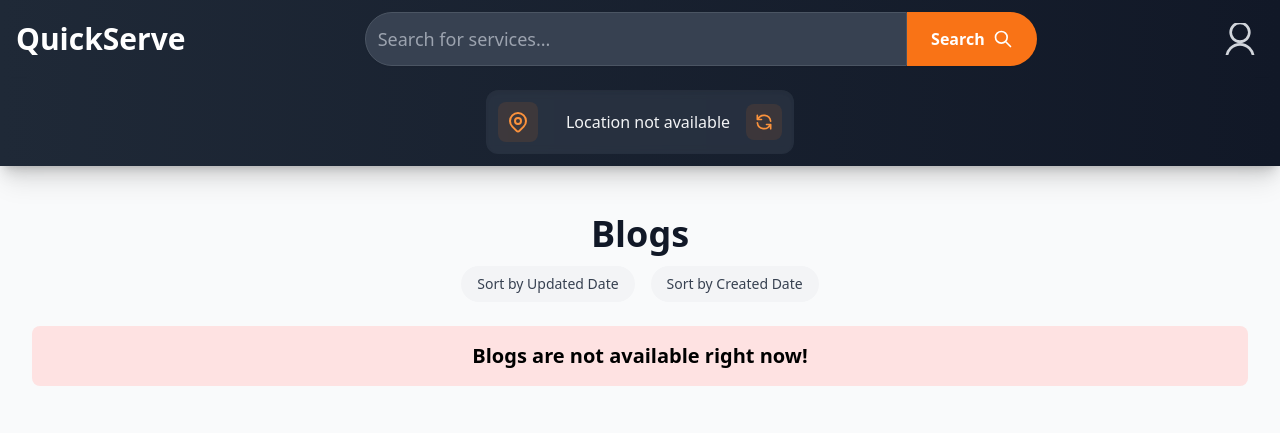
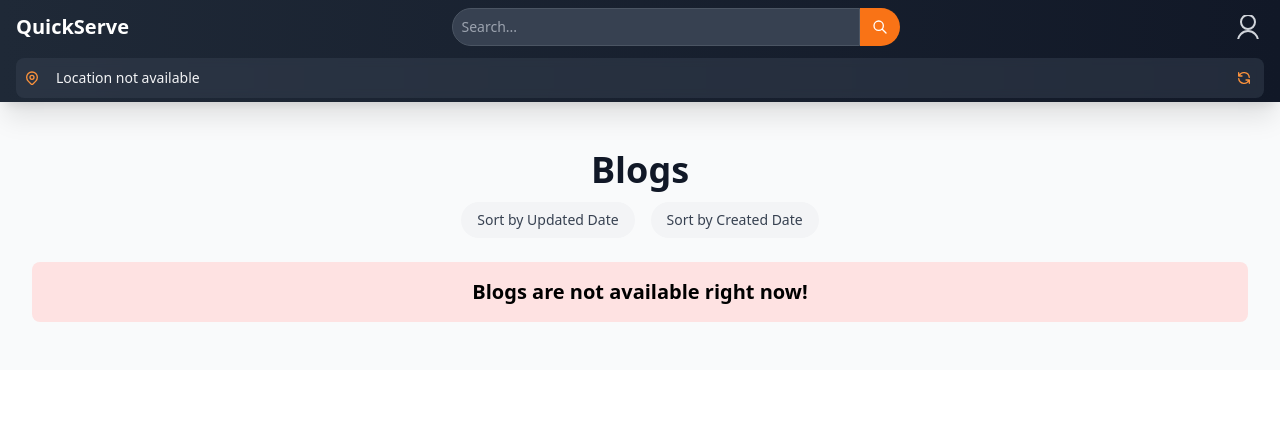
Before and after one commit to cb-here/QuickServe, a Django app: page /blog/ in a window 1280 px wide. Shown: the top 433 px of the page. Run offline with Django 5.2, Linux system fonts and the light colour scheme; the visitor is signed in with stand-in values (Sample User, id 1); data comes from the database, SQL or seed files in the repository; data that the repository does not hold is empty; parts of the project's set-up code (start-up, migrations or seed data) failed here and were passed over.

Commit message:
updated the header not it is not taking more space

```diff
--- a/templates/base.html
+++ b/templates/base.html
@@ -12,107 +12,152 @@
     <link rel="stylesheet" href="/static/css/output.css">
 </head>
 <body class="font-sans">
-    <header class="w-full sticky top-0 bg-gradient-to-r from-gray-800 to-gray-900 shadow-xl z-50">
-        <nav class="container mx-auto px-4 py-3 flex flex-wrap items-center justify-between">
-            <div class="flex items-center">
-                <a href="{% url 'home' %}" class="text-3xl font-bold text-white hover:text-orange-400 transition-colors duration-300 flex items-center">
+    <header class="w-full top-0 bg-gradient-to-r from-gray-800 to-gray-900 shadow-xl z-50 sticky">
+        <div class="container mx-auto px-4">
+            <!-- Top Row - Logo, Search, Auth -->
+            <div class="flex items-center justify-between py-2 gap-2">
+                <!-- Logo -->
+                <a href="{% url 'home' %}" class="text-xl font-bold text-white hover:text-orange-400 transition-colors duration-300 shrink-0">
                     QuickServe
                 </a>
-            </div>
-            <div class="flex-1 mx-4 my-2 md:my-0">
-                <form method="get" class="flex w-full max-w-2xl mx-auto" action="/search/">
-                    <input type="text" placeholder="Search for services..." name="serviceName" value="{{ value }}"
-                           class="flex-grow p-3 text-lg border border-gray-600 bg-gray-700 text-white rounded-l-full focus:ring-2 focus:ring-orange-500 focus:border-orange-500 transition-all duration-300 outline-none placeholder-gray-400 shadow-sm hover:shadow-md focus:shadow-lg">
+
+                <!-- Search - Hidden on small screens, shown on md+ -->
+                <div class="hidden md:flex flex-1 mx-2 max-w-md">
+                    <form method="get" class="flex w-full" action="/search/">
+                        <input type="text" placeholder="Search..." name="serviceName" value="{{ value }}"
+                               class="flex-grow p-2 text-sm border border-gray-600 bg-gray-700 text-white rounded-l-full focus:ring-2 focus:ring-orange-500 focus:border-orange-500 transition-all duration-300 outline-none placeholder-gray-400">
                         <button type="submit"
-                            class="p-3 px-6 bg-orange-500 text-white font-semibold rounded-r-full hover:bg-orange-600 transition-all duration-300 shadow-sm hover:shadow-md flex items-center">
-                        <span class="hidden md:inline">Search</span>
-                        <svg class="w-5 h-5 md:ml-2" fill="none" stroke="currentColor" viewBox="0 0 24 24" xmlns="http://www.w3.org/2000/svg">
+                                class="p-2 px-3 bg-orange-500 text-white font-semibold rounded-r-full hover:bg-orange-600 transition-all duration-300">
+                            <svg class="w-4 h-4" fill="none" stroke="currentColor" viewBox="0 0 24 24" xmlns="http://www.w3.org/2000/svg">
                                 <path stroke-linecap="round" stroke-linejoin="round" stroke-width="2" d="M21 21l-6-6m2-5a7 7 0 11-14 0 7 7 0 0114 0z"></path>
                             </svg>
                         </button>
                     </form>
                 </div>
 
-            <div class="flex items-center space-x-4">
+                <!-- Auth Buttons and Mobile Search Toggle -->
+                <div class="flex items-center space-x-2">
+                    <!-- Mobile Search Toggle - Visible only on small screens -->
+                    <button id="mobileSearchToggle" class="md:hidden p-2 text-gray-300 hover:text-orange-400">
+                        <svg class="w-5 h-5" fill="none" stroke="currentColor" viewBox="0 0 24 24">
+                            <path stroke-linecap="round" stroke-linejoin="round" stroke-width="2" d="M21 21l-6-6m2-5a7 7 0 11-14 0 7 7 0 0114 0z"></path>
+                        </svg>
+                    </button>
+
                     {% if user.is_authenticated %}
+                        <!-- Profile Dropdown -->
                         <div class="relative group">
-                        <button id="dropdownButton" class="flex items-center focus:outline-none hover:bg-gray-700 rounded-full p-2 transition-colors duration-300">
-                            <svg xmlns="http://www.w3.org/2000/svg" class="w-8 h-8 text-gray-300" fill="none" viewBox="0 0 24 24" stroke="currentColor">
+                            <button class="flex items-center focus:outline-none hover:bg-gray-700 rounded-full p-1 transition-colors duration-300">
+                                <svg xmlns="http://www.w3.org/2000/svg" class="w-6 h-6 text-gray-300" fill="none" viewBox="0 0 24 24" stroke="currentColor">
                                     <path stroke-linecap="round" stroke-linejoin="round" stroke-width="2" d="M12 14c3.866 0 7-3.134 7-7s-3.134-7-7-7-7 3.134-7 7 3.134 7 7 7zm0 2c-5.523 0-10 4.477-10 10h20c0-5.523-4.477-10-10-10z" />
                                 </svg>
                             </button>
-                        <div id="dropdownMenu"
-                            class="absolute right-0 mt-2 w-48 bg-white text-gray-800 rounded-lg shadow-xl hidden group-hover:block border border-gray-100">
+                            <div class="absolute right-0 mt-2 w-48 bg-white text-gray-800 rounded-lg shadow-xl hidden group-hover:block border border-gray-100">
                                 <a href="{% url 'profile' %}" class="block px-4 py-2 hover:bg-gray-50 rounded-t-lg">Profile</a>
                                 <a href="{% url 'bookings' %}" class="block px-4 py-2 hover:bg-gray-50">Orders</a>
                                 <a href="{% url 'logout' %}" class="block px-4 py-2 text-red-500 hover:bg-red-50 rounded-b-lg">Logout</a>
                             </div>
                         </div>
                     {% else %}
-                    <a href="{% url 'login' %}" class="bg-orange-500 text-white px-4 py-2 rounded-full hover:bg-orange-600 transition-colors duration-300 shadow-sm hover:shadow-md">
+                        <a href="{% url 'login' %}" class="bg-orange-500 text-white px-3 py-1 text-sm rounded-full hover:bg-orange-600 transition-colors duration-300">
                             Sign In
                         </a>
-                    <a href="{% url 'register' %}" class="bg-transparent border border-orange-500 text-orange-500 px-4 py-2 rounded-full hover:bg-orange-500 hover:text-white transition-colors duration-300 shadow-sm hover:shadow-md">
+                        <a href="{% url 'register' %}" class="bg-transparent border border-orange-500 text-orange-500 px-3 py-1 text-sm rounded-full hover:bg-orange-500 hover:text-white transition-colors duration-300">
                             Sign Up
                         </a>
                     {% endif %}
                 </div>
-        </nav>
+            </div>
 
-        <div class="bg-gradient-to-r from-gray-800 to-gray-900 py-3 shadow-lg">
-            <div class="container mx-auto px-4 flex items-center justify-center">
+            <!-- Mobile Search - Hidden by default -->
+            <div id="mobileSearch" class="hidden md:hidden py-2">
+                <form method="get" class="flex w-full" action="/search/">
+                    <input type="text" placeholder="Search services..." name="serviceName" value="{{ value }}"
+                           class="flex-grow p-2 text-sm border border-gray-600 bg-gray-700 text-white rounded-l-full focus:ring-2 focus:ring-orange-500 focus:border-orange-500 outline-none placeholder-gray-400">
+                    <button type="submit"
+                            class="p-2 px-3 bg-orange-500 text-white font-semibold rounded-r-full hover:bg-orange-600">
+                        <svg class="w-4 h-4" fill="none" stroke="currentColor" viewBox="0 0 24 24">
+                            <path stroke-linecap="round" stroke-linejoin="round" stroke-width="2" d="M21 21l-6-6m2-5a7 7 0 11-14 0 7 7 0 0114 0z"></path>
+                        </svg>
+                    </button>
+                </form>
+            </div>
+
+            <!-- Location Bar - Always visible but compact -->
+            <div class="py-1 pb-2">
                 {% if user.is_authenticated %}
-                <div id="location-container" class="flex items-center space-x-4 bg-gray-700/50 backdrop-blur-sm rounded-xl p-3 shadow-inner">
-                    <!-- Location Icon -->
-                    <div class="p-2 bg-orange-500/10 rounded-lg">
-                        <svg class="w-6 h-6 text-orange-400" fill="none" stroke="currentColor" viewBox="0 0 24 24">
+                <div id="location-container" class="flex items-center justify-between bg-gray-700/50 backdrop-blur-sm rounded-lg p-2 text-sm">
+                    <div class="flex items-center space-x-2">
+                        <svg class="w-4 h-4 text-orange-400 shrink-0" fill="none" stroke="currentColor" viewBox="0 0 24 24">
                             <path stroke-linecap="round" stroke-linejoin="round" stroke-width="2"
                                 d="M17.657 16.657L13.414 20.9a1.998 1.998 0 01-2.827 0l-4.244-4.243a8 8 0 1111.314 0z"></path>
                             <path stroke-linecap="round" stroke-linejoin="round" stroke-width="2"
                                 d="M15 11a3 3 0 11-6 0 3 3 0 016 0z"></path>
                         </svg>
+
+                        <div class="flex items-center space-x-2">
+                            <div id="loader" class="w-4 h-4 border-2 border-gray-300 border-t-orange-500 rounded-full animate-spin"></div>
+                            <p id="address" class="text-gray-100 truncate max-w-[120px] sm:max-w-[200px] md:max-w-[300px]"></p>
+                            <p id="location-error" class="hidden text-red-400 text-xs"></p>
                         </div>
-
-                    <!-- Address Content -->
-                    <div class="flex items-center space-x-3">
-                        <!-- Loader -->
-                        <div id="loader" class="w-5 h-5 border-2 border-gray-300 border-t-orange-500 rounded-full animate-spin"></div>
-
-                        <p id="address" class="text-gray-100 font-medium truncate max-w-[200px] md:max-w-[400px] transition-opacity duration-300"></p>
-                        <p id="location-error" class="hidden text-red-400 text-sm"></p>
                     </div>
-                    <button id="refresh-location" class="p-2 bg-orange-500/10 hover:bg-orange-500/20 rounded-lg transition-all duration-300 group"
+                    <button id="refresh-location" class="p-1 text-orange-400 hover:text-orange-300 transition-all"
                             title="Refresh location">
-                        <svg class="w-5 h-5 text-orange-400 group-hover:rotate-180 transition-transform duration-500" fill="none" stroke="currentColor" viewBox="0 0 24 24">
+                        <svg class="w-4 h-4" fill="none" stroke="currentColor" viewBox="0 0 24 24">
                             <path stroke-linecap="round" stroke-linejoin="round" stroke-width="2"
                                 d="M4 4v5h.582m15.356 2A8.001 8.001 0 004.582 9m0 0H9m11 11v-5h-.581m0 0a8.003 8.003 0 01-15.357-2m15.357 2H15"></path>
                         </svg>
                     </button>
                 </div>
                 {% else %}
-                <div class="flex items-center space-x-3 bg-gray-700/50 backdrop-blur-sm rounded-xl p-3 shadow-inner">
-                    <svg class="w-6 h-6 text-orange-400" fill="none" stroke="currentColor" viewBox="0 0 24 24">
+                <div class="flex items-center justify-center bg-gray-700/50 backdrop-blur-sm rounded-lg p-2 text-sm">
+                    <svg class="w-4 h-4 text-orange-400 mr-1" fill="none" stroke="currentColor" viewBox="0 0 24 24">
                         <path stroke-linecap="round" stroke-linejoin="round" stroke-width="2"
                             d="M12 15v2m-6 4h12a2 2 0 002-2v-6a2 2 0 00-2-2H6a2 2 0 00-2 2v6a2 2 0 002 2zm10-10V7a4 4 0 00-8 0v4h8z"></path>
                     </svg>
-                    <p class="text-orange-400 font-medium truncate">Please log in to see your address</p>
+                    <p class="text-orange-400 truncate">Log in to see address</p>
                 </div>
                 {% endif %}
             </div>
         </div>
+
         <script>
             document.addEventListener("DOMContentLoaded", function () {
+                // Toggle mobile search
+                const mobileSearchToggle = document.getElementById('mobileSearchToggle');
+                const mobileSearch = document.getElementById('mobileSearch');
+
+                if (mobileSearchToggle && mobileSearch) {
+                    mobileSearchToggle.addEventListener('click', () => {
+                        mobileSearch.classList.toggle('hidden');
+                        // Focus the input when search is shown
+                        if (!mobileSearch.classList.contains('hidden')) {
+                            mobileSearch.querySelector('input').focus();
+                        }
+                    });
+                }
+
+                // Close mobile search when clicking outside
+                document.addEventListener('click', function(event) {
+                    if (mobileSearch && !mobileSearch.contains(event.target) &&
+                        mobileSearchToggle && !mobileSearchToggle.contains(event.target) &&
+                        !mobileSearch.classList.contains('hidden')) {
+                        mobileSearch.classList.add('hidden');
+                    }
+                });
+
+                // Location functionality
                 const loader = document.getElementById('loader');
                 const addressElement = document.getElementById('address');
                 const errorElement = document.getElementById('location-error');
                 const refreshButton = document.getElementById('refresh-location');
+
+                if (refreshButton) {
                     updateLocation();
-                refreshButton?.addEventListener('click', () => {
-                    refreshButton.classList.add('animate-spin');
-                    updateLocation().finally(() => {
-                        setTimeout(() => refreshButton.classList.remove('animate-spin'), 500);
+                    refreshButton.addEventListener('click', () => {
+                        updateLocation();
                     });
-                });
+                }
 
                 async function updateLocation() {
                     try {
@@ -135,8 +180,6 @@
                 function updateDisplay(address) {
                     addressElement.textContent = address || 'Location not available';
                     addressElement.classList.remove('hidden');
-                    addressElement.style.opacity = '0';
-                    setTimeout(() => addressElement.style.opacity = '1', 10); // Fade-in effect
                 }
 
                 function showLoading() {
```
Lines whose indentation alone changed are shown as unchanged.
